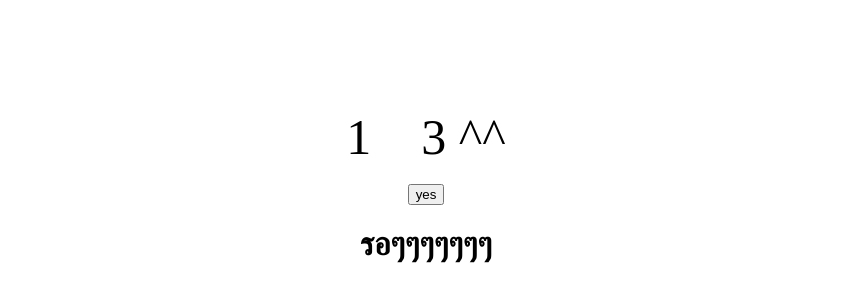
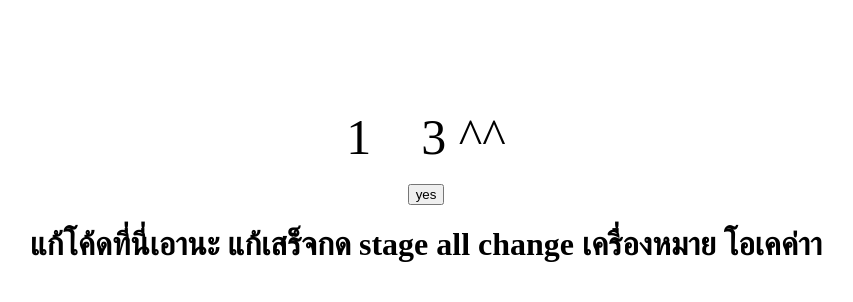
Before and after one commit to pamelawnsn/profile, a plain HTML site: page index.html in a window 1280 px wide. Shown: the whole page, without its empty margins (214-1067 px from the left). Drawn offline with Linux system fonts and the light colour scheme.

```diff
--- a/index.html
+++ b/index.html
@@ -17,7 +17,8 @@
         <button id="accept">yes</button>
         <div>
             <h1>
-                รอๆๆๆๆๆๆๆ
+                แก้โค้ดที่นี่เอานะ
+                แก้เสร็จกด stage all change เครื่องหมาย โอเคค่าา
             </h1>
         </div>
         <script type="text/javascript">
```
